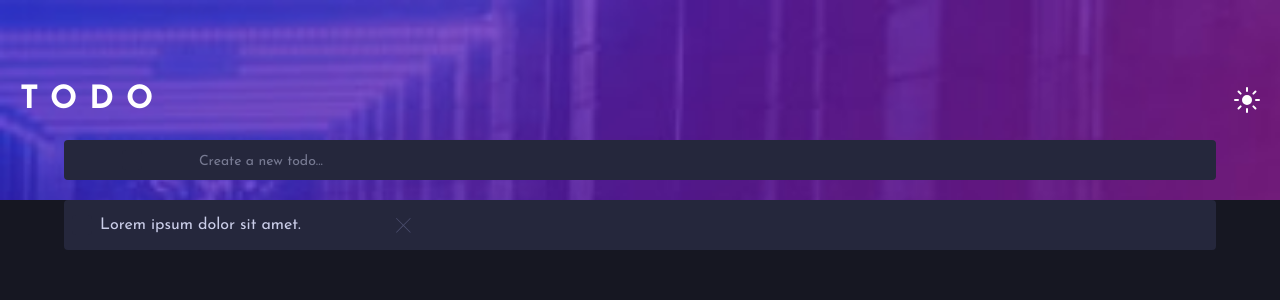
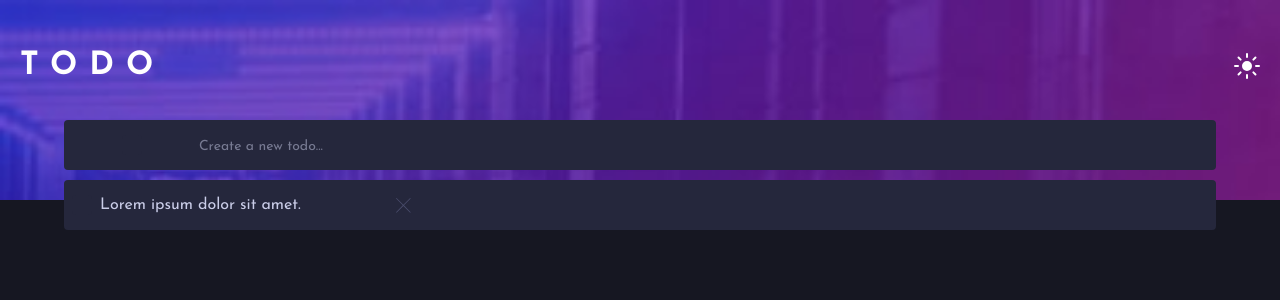
Before and after one commit to murilonicemento/todo-app, a React (Vite) app: page / in a window 1280 px wide. Shown: the top 300 px of the page. Built offline with nearby package versions, Linux system fonts and the light colour scheme.

Commit message:
style: melhorias nos espaçamento entre os elementos

```diff
--- a/src/components/Checklists/styled.jsx
+++ b/src/components/Checklists/styled.jsx
@@ -6,6 +6,7 @@ export const Cards = styled.section`
   width: 90%;
   display: grid;
   place-items: center;
+  margin-top: -20px;
   color: ${colors.darkTheme.fontColor};
 
   input {
--- a/src/components/Header/index.jsx
+++ b/src/components/Header/index.jsx
@@ -1,5 +1,5 @@
 import { useState } from "react";
-import { Header } from "./styled";
+import { Container, Header } from "./styled";
 import moon from "../../assets/images/icon-moon.svg";
 import sun from "../../assets/images/icon-sun.svg";
 
@@ -11,9 +11,11 @@ export function MyHeader() {
   }
 
   return (
-    <Header>
-      <h1>TODO</h1>
-      <img src={toggleImage} alt="Sun Image" onClick={toggleTheme} />
-    </Header>
+    <Container>
+      <Header>
+        <h1>TODO</h1>
+        <img src={toggleImage} alt="Sun Image" onClick={toggleTheme} />
+      </Header>
+    </Container>
   );
 }
--- a/src/components/Header/styled.jsx
+++ b/src/components/Header/styled.jsx
@@ -4,14 +4,18 @@ import bgLightMobile from "../../assets/images/bg-mobile-light.jpg";
 import bgDarkDesktop from "../../assets/images/bg-desktop-dark.jpg";
 import bgLightDesktop from "../../assets/images/bg-desktop-light.jpg";
 
-export const Header = styled.header`
+export const Container = styled.div`
   width: 100%;
   height: 200px;
   background-image: url(${bgDarkMobile});
   background-size: cover;
+`;
+
+export const Header = styled.header`
   display: flex;
   align-items: center;
   justify-content: space-between;
+  margin-top: 50px;
 
   h1 {
     color: #fff;
--- a/src/pages/Home/styled.jsx
+++ b/src/pages/Home/styled.jsx
@@ -19,7 +19,7 @@ export const Main = styled.main`
 
   input[type="text"] {
     width: 90%;
-    height: 40px;
+    height: 50px;
     font-family: "Josefin Sans", sans-serif;
     font-size: 18px;
     border-top-left-radius: 0;
@@ -28,7 +28,7 @@ export const Main = styled.main`
 
   .custom-checkbox {
     width: 12%;
-    height: 40px;
+    height: 50px;
     background-color: ${colors.darkTheme.cardColor};
     border-radius: 4px;
     border-top-right-radius: 0;
@@ -69,5 +69,5 @@ export const Input = styled.section`
   display: flex;
   width: 90%;
   position: absolute;
-  top: 140px;
+  top: 120px;
 `;
```
